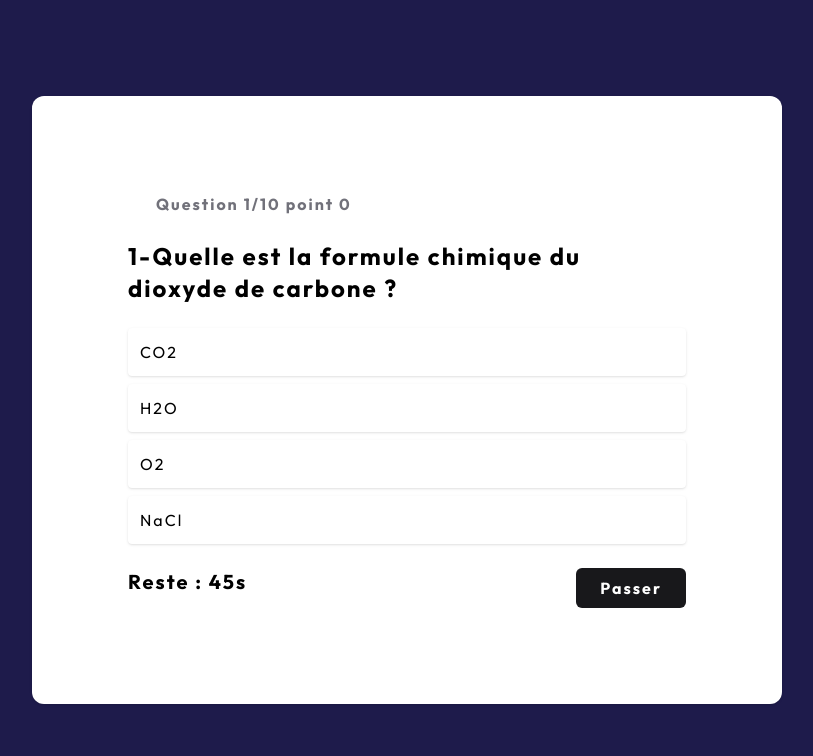
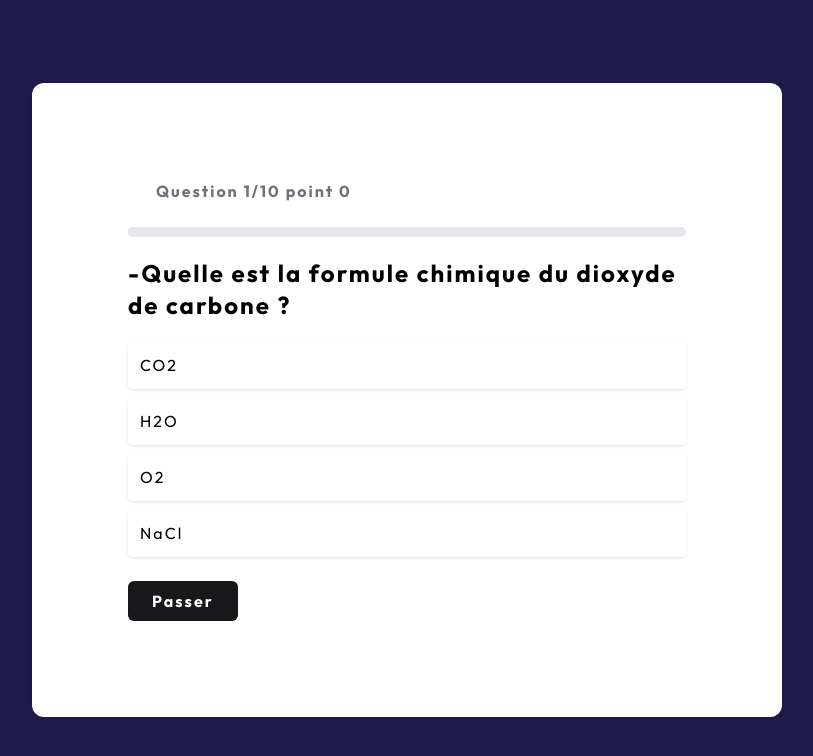
Before and after one commit to rootcoder54/quizz, an Angular app: page /quizz in a window 1280 px wide. Shown: the top 756 px of the page, without its empty margins (233-1046 px from the left). Built offline with nearby package versions, Linux system fonts and the light colour scheme; data requests are answered from the project's data file.

Commit message:
item quizz

```diff
--- a/src/app/app.module.ts
+++ b/src/app/app.module.ts
@@ -12,6 +12,7 @@ import { ReponseComponent } from './components/reponse/reponse.component';
 import { SuccessDirective } from './shared/directives/success.directive';
 import { FalseDirective } from './shared/directives/false.directive';
 import { QuestionService } from './shared/service/question.service';
+import { QuizzItemComponent } from './components/quizz-item/quizz-item.component';
 
 @NgModule({
   declarations: [
@@ -20,7 +21,8 @@ import { QuestionService } from './shared/service/question.service';
     QuizzComponent,
     ReponseComponent,
     SuccessDirective,
-    FalseDirective
+    FalseDirective,
+    QuizzItemComponent
   ],
   imports: [
     BrowserModule,
--- /dev/null
+++ b/src/app/components/quizz-item/quizz-item.component.html
@@ -0,0 +1,28 @@
+
+<div class="w-full bg-gray-200 rounded-full h-2.5 dark:bg-gray-700 mb-5">
+    <div *ngIf="!question.repondu" class="bg-blue-600 h-2.5 rounded-full" [ngClass]="{'bg-red-600':alert()}" [style.width.%]="width"></div>
+</div>
+
+
+<h3 class="text-2xl font-bold mb-5">{{question.question}}</h3>
+
+<div class="flex flex-col gap-y-2">
+    <app-reponse
+        [deactive]="question.repondu"
+        *ngFor="let item of question.reponses"
+        [reponses]="item"
+        (click)="selectReponse(item)"></app-reponse>
+</div>
+
+<!-- ========== End ========== -->
+
+<!-- ========== Commentaire sur la reponse ========== -->
+
+<div *ngIf="question.repondu && !question.resultat"
+    class="bg-red-200 rounded-xl p-3 text-red-700 text-center font-bold">
+    <span>Mauvaise Reponse</span>
+</div>
+<div *ngIf="question.repondu && question.resultat"
+    class="bg-green-200 rounded-xl p-3 text-green-700 text-center font-bold">
+    <span>Bonne Reponse</span>
+</div>
--- /dev/null
+++ b/src/app/components/quizz-item/quizz-item.component.ts
@@ -0,0 +1,78 @@
+import { Component, Input, OnInit } from '@angular/core';
+import { Quizz } from 'src/app/shared/interface/quizz';
+import { QuestionService } from 'src/app/shared/service/question.service';
+
+@Component({
+  selector: 'app-quizz-item',
+  templateUrl: './quizz-item.component.html',
+  styleUrls: ['./quizz-item.component.css']
+})
+export class QuizzItemComponent implements OnInit {
+
+  @Input() point: number = 0;
+
+  @Input() limit:number=20000;
+
+  numero: number = 1;
+
+  width: number = 0;
+
+  @Input() question:Quizz={
+    question:'',
+    reponses:[],
+    repondu:false,
+    resultat:false,
+  };
+
+  nbreQuestion:number[]=[];
+
+
+  constructor(
+    private questionservice: QuestionService
+  ) {}
+
+  ngOnInit(){
+    this.startProgress()
+  }
+
+
+
+  selectReponse(reponse: any) {
+    this.question?.reponses?.forEach((reponse) => {
+      reponse.select = false;
+    });
+    reponse.select = true;
+    this.question.repondu = true;
+    if (reponse.isCorrect) {
+      this.question.resultat = true;
+
+      this.point = this.point + 1;
+    }
+  }
+
+
+  fini(){
+    this.width=0;
+  }
+
+  startProgress() {
+    const startTime = Date.now();
+    const interval = setInterval(() => {
+      const elapsedTime = Date.now() - startTime;
+      this.width = (elapsedTime / this.limit) * 100;
+      if (elapsedTime >= this.limit) {
+        this.width = 100;
+        clearInterval(interval);
+        this.fini()
+      }
+    }, 50);
+  }
+
+  alert(){
+    if(this.width>75){
+      return true;
+    }
+    return false;
+  }
+
+}
--- a/src/app/pages/quizz/quizz.component.html
+++ b/src/app/pages/quizz/quizz.component.html
@@ -6,36 +6,13 @@
 
     <!-- ========== La zone de la reponse ========== -->
 
-    <h3 class="text-2xl font-bold">{{question.question}}</h3>
-
-    <div class="flex flex-col gap-y-2">
-        <app-reponse
-            [deactive]="question.repondu"
-            *ngFor="let item of question.reponses"
-            [reponses]="item"
-            (click)="selectReponse(item)"></app-reponse>
-    </div>
-
-    <!-- ========== End ========== -->
-
-    <!-- ========== Commentaire sur la reponse ========== -->
-
-    <div *ngIf="question.repondu && !question.resultat"
-        class="bg-red-200 rounded-xl p-3 text-red-700 text-center font-bold">
-        <span>Mauvaise Reponse</span>
-    </div>
-    <div *ngIf="question.repondu && question.resultat"
-        class="bg-green-200 rounded-xl p-3 text-green-700 text-center font-bold">
-        <span>Bonne Reponse</span>
-    </div>
+    <app-quizz-item [question]="question" [point]="point" [limit]="limit"></app-quizz-item>
 
     <!-- ========== End ========== -->
 
     <!-- ========== Bouton Suivant ========== -->
 
     <div class="flex justify-between">
-
-        <span class="text-xl font-bold" [ngClass]="{'text-red-600':alert()}" >Reste : {{limit}}s</span>
 
         <button
             class="px-6 py-2 rounded-md bg-zinc-900 text-white font-bold"
--- a/src/app/pages/quizz/quizz.component.ts
+++ b/src/app/pages/quizz/quizz.component.ts
@@ -12,7 +12,7 @@ import { QuestionService } from 'src/app/shared/service/question.service';
 export class QuizzComponent implements OnInit {
   numero: number = 1;
   point: number = 0;
-  limit: number = 50;
+  limit: number = 5000;
   finish: boolean = false;
   nbreQuestion:number[]=[];
 
@@ -28,26 +28,15 @@ export class QuizzComponent implements OnInit {
   ) {}
 
   ngOnInit() {
-    this.time();
     this.listeQuestion();
-    this.loadQuestion();
-  }
-
-  time() {
-    let timer = setInterval(() => {
-      this.limit = this.limit - 1;
-      if (this.limit == 0) {
-        clearInterval(timer);
-        this.fini();
-      }
-    }, 1000);
+    this.loadQuestion()
   }
 
   loadQuestion() {
     const random=this.nbreQuestion[this.numero-1];
     this.questionservice.getById(random).subscribe((data) => {
       this.question={
-        question:this.numero + '-' + data.question,
+        question:'-' + data.question,
         reponses:data.options,
         repondu:false,
         resultat:false,
@@ -55,21 +44,9 @@ export class QuizzComponent implements OnInit {
     });
   }
 
-  selectReponse(reponse: any) {
-    this.question?.reponses?.forEach((reponse) => {
-      reponse.select = false;
-    });
-    reponse.select = true;
-    this.question.repondu = true;
-    if (reponse.isCorrect) {
-      this.question.resultat = true;
-      this.point = this.point + 1;
-    }
-  }
-
   nextQuestion() {
     this.numero++;
-    this.loadQuestion();
+    this.loadQuestion()
   }
 
   fini() {
```
Also changed, not shown: src/app/components/quizz-item/quizz-item.component.css (added).
